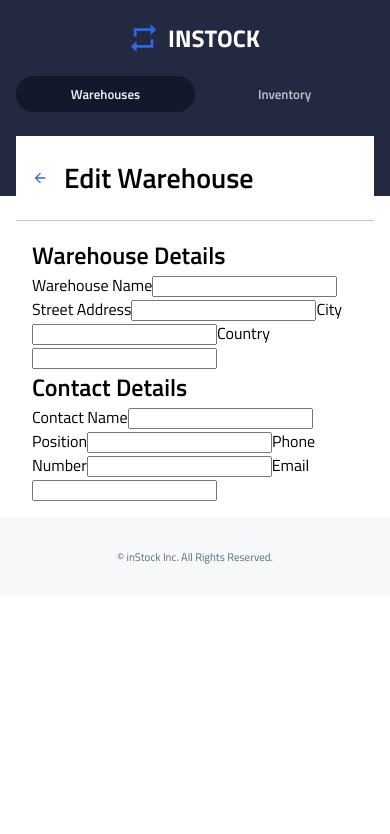
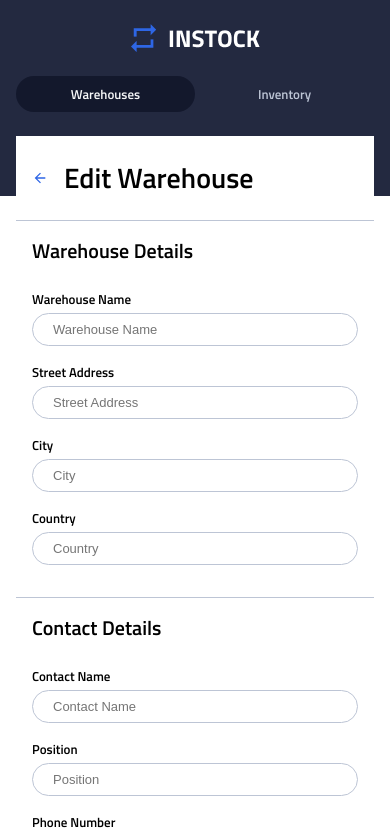
Before and after one commit to jacky-ui/InStock-BrainStation-Client, a React (Create React App) app: page /warehouse/1/edit in a window 390 px wide. Shown: the top 834 px of the page. Built offline with nearby package versions, Linux system fonts and the light colour scheme.

Commit message:
Mobile styling done

```diff
--- a/src/components/WarehouseForm/WarehouseForm.js
+++ b/src/components/WarehouseForm/WarehouseForm.js
@@ -7,65 +7,81 @@ function WarehouseForm({ warehouse }) {
             <form>
                 <div className='form-left'>
                     <h2 className='form__title'>Warehouse Details</h2>
-                    <label>
-                        Warehouse Name
+                    <div className='form__group'>
+                        <label className='form__label'>Warehouse Name</label>
                         <input
+                            className='form__input'
                             type="text"
                             name="name"
+                            placeholder="Warehouse Name"
                         ></input>
-                    </label>
-                    <label>
-                        Street Address
+                    </div>
+                    <div className='form__group'>
+                        <label className='form__label'>Street Address</label>
                         <input
+                            className='form__input'
                             type="text"
                             name="address"
+                            placeholder="Street Address"
                         ></input>
-                    </label>
-                    <label>
-                        City
+                    </div>
+                    <div className='form__group'>
+                        <label className='form__label'>City</label>
                         <input
+                            className='form__input'
                             type="text"
                             name="city"
+                            placeholder="City"
                         ></input>
-                    </label>
-                    <label>
-                        Country
+                    </div>
+                    <div className='form__group'>
+                        <label className='form__label'>Country</label>
                         <input
+                            className='form__input'
                             type="text"
                             name="country"
+                            placeholder="Country"
                         ></input>
-                    </label>
+                    </div>
                 </div>
                 <div className='form-right'>
                     <h2 className='form__title'>Contact Details</h2>
-                    <label>
-                        Contact Name
+                    <div className='form__group'>
+                        <label className='form__label'>Contact Name</label>
                         <input
+                            className='form__input'
                             type="text"
                             name="contactName"
+                            placeholder="Contact Name"
                         ></input>
-                    </label>
-                    <label>
-                        Position
+                    </div>
+                    <div className='form__group'>
+                        <label className='form__label'>Position</label>
                         <input
+                            className='form__input'
                             type="text"
                             name="contactPosition"
+                            placeholder="Position"
                         ></input>
-                    </label>
-                    <label>
-                        Phone Number
+                    </div>
+                    <div className='form__group'>
+                        <label className='form__label'>Phone Number</label>
                         <input
+                            className='form__input'
                             type="text"
                             name="contactPhone"
+                            placeholder="Phone Number"
                         ></input>
-                    </label>
-                    <label>
-                        Email
+                    </div>
+                    <div className='form__group'>
+                        <label className='form__label'>Email</label>
                         <input
+                            className='form__input'
                             type="text"
                             name="contactEmail"
+                            placeholder="Email"
                         ></input>
-                    </label>
+                    </div>
                 </div>
                 <div className='form-btns'>
 
--- a/src/components/WarehouseForm/WarehouseForm.scss
+++ b/src/components/WarehouseForm/WarehouseForm.scss
@@ -3,5 +3,37 @@
 
 .form {
     margin: 1rem;
-    padding: 0 1rem;
+    &-left {
+        display: flex;
+        flex-direction: column;
+        padding: 0 1rem 1rem 1rem;
+        border-bottom: $border-divider;
+    }
+    &-right {
+        display: flex;
+        flex-direction: column;
+        padding: 1rem 1rem 1rem 1rem;
+        border-bottom: $border-divider;
+    }
+    &__title {
+        @include subheader-mobile;
+        padding-bottom: 1.5rem;
+    }
+    &__group {
+        display: flex;
+        flex-direction: column;
+        padding-bottom: 1rem;
+    }
+    &__label {
+        @include label-buttons-mobile;
+        padding-bottom: 0.25rem;
+    }
+    &__input {
+        border-radius: 20px;
+        border: $border-divider;
+        padding: 0.5rem 1.25rem;
+        &::placeholder {
+            @include body-medium-mobile;
+        }
+    }
 }
--- a/src/styles/partials/_variables.scss
+++ b/src/styles/partials/_variables.scss
@@ -10,6 +10,7 @@ $White: #FFFFFF;
 
 // Border Shorthands
 $border-divider: #BDC5D5 solid 1px;
+
 
 
 // variables for breakpoints
```
Lines whose indentation alone changed are shown as unchanged.
